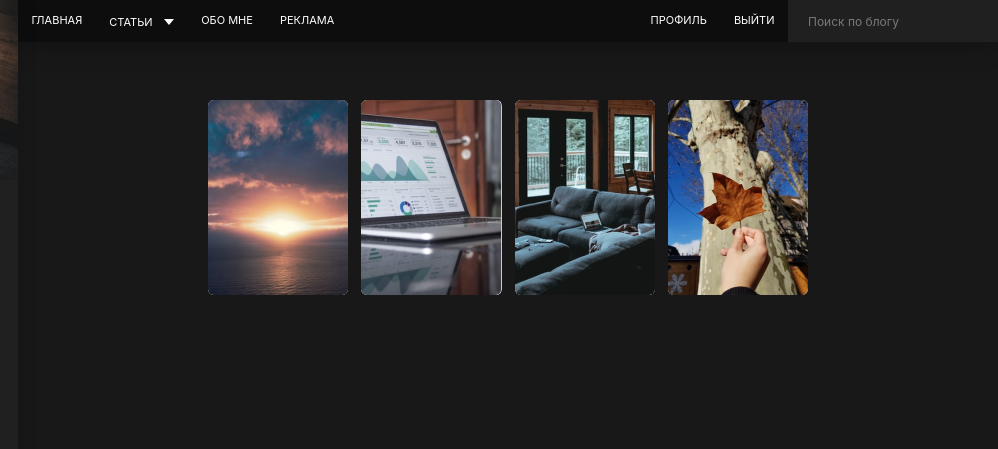
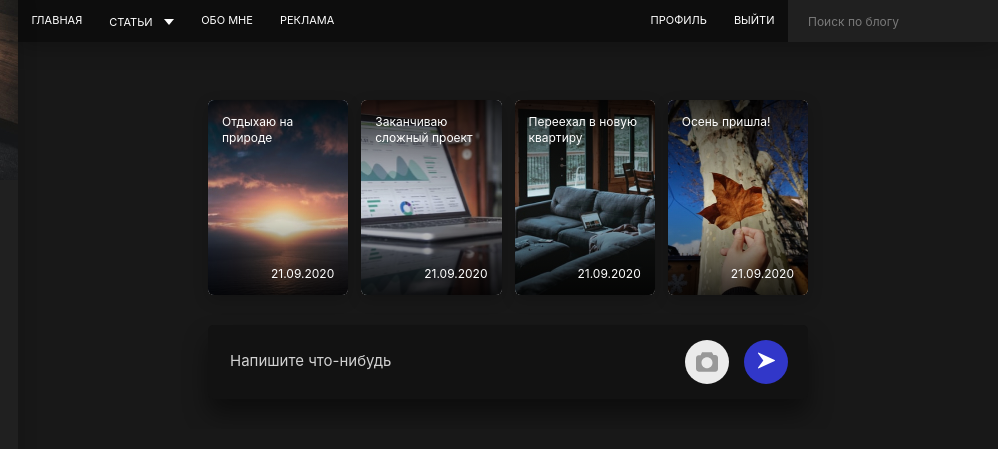
Before and after one commit to dim-glitch/Personal-blog, a website: page src/index.html in a window 1280 px wide. Shown: the top 449 px of the page, 282-1280 px from the left. Drawn offline with nearby package versions, Linux system fonts and the light colour scheme; files that its build step writes are made by us from their sources.

Commit message:
add post

```diff
--- /dev/null
+++ b/src/assets/scss/blocks/add-post.scss
@@ -0,0 +1,58 @@
+.add-post {
+	margin-bottom: 3rem;
+	padding: 1.5rem 2rem;
+	background-color: $secondary;
+	box-shadow: 0px 15px 25px rgba(0, 0, 0, 0.45);
+	border-radius: 5px;
+	position: relative;
+}
+.add-post__form {
+  display: flex;
+  align-items: center;
+}
+.add-post__textarea {
+	display: block;
+  width: 75%;
+  height: 26px;
+	resize: none;
+	font-family: inherit;
+	font-size: 1.5rem;
+	color: $white;
+	background: transparent;
+	border: none;
+	&::placeholder {
+		color: #d2d2d2;
+	}
+}
+.add-post__form-actions {
+	width: 25%;
+	display: flex;
+	justify-content: flex-end;
+}
+
+.add-post__file,
+.add-post__send {
+	display: block;
+	width: 4.4rem;
+	height: 4.4rem;
+	border-radius: 50%;
+	cursor: pointer;
+}
+.add-post__file {
+	background: #ebebeb url("../images/add-photo.svg") center no-repeat;
+
+	input {
+		display: none;
+	}
+	&:hover {
+		background-color: darken(#ebebeb, 5%);
+	}
+}
+.add-post__send {
+	margin-left: 1.5rem;
+	border: none;
+	background: $blue;
+	&:hover {
+		background: darken($blue, 5%);
+	}
+}
--- a/src/assets/scss/blocks/stories.scss
+++ b/src/assets/scss/blocks/stories.scss
@@ -3,9 +3,66 @@
 	grid-template-columns: 1fr 1fr 1fr 1fr;
 	grid-column-gap: 13px;
 	grid-template-rows: 195px;
+	margin-bottom: 3rem;
 }
 .stories__item {
 	background-color: #ccc;
+	cursor: pointer;
 	border-radius: 6px;
 	overflow: hidden;
+	box-shadow: 0 5px 15px rgba($black, 0.2);
+	position: relative;
+
+
+	&::after {
+		content: "";
+		display: block;
+		width: 100%;
+		height: 100%;
+		position: absolute;
+		top: 0;
+		left: 0;
+		z-index: 2;
+		background-image: linear-gradient(
+			180deg,
+			rgba(0, 0, 0, 0.8) 0%,
+			rgba(0, 0, 0, 0) 52.08%,
+			rgba(0, 0, 0, 0.8) 100%
+		);
+	}
+	&:hover{
+		.stories__preview {
+			transform: scale(1.3);
+		}
+	}
 }
+.stories__preview {
+	display: block;
+	width: 100%;
+	height: 100%;
+	object-fit: cover;
+	position: absolute;
+	top: 0;
+	left: 0;
+	z-index: 1;
+	transition: transform .5s ease;
+}
+.stories__title {
+	font-size: 1.2rem;
+	color: $white;
+	position: absolute;
+	line-height: 1.3;
+	top: 0;
+	left: 0;
+	padding: 1.4rem;
+	z-index: 3;
+}
+.stories__date {
+	font-size: 1.2rem;
+	color: $white;
+	position: absolute;
+	bottom: 0;
+	right: 0;
+	padding: 1.4rem;
+	z-index: 3;
+}
--- a/src/assets/scss/style.scss
+++ b/src/assets/scss/style.scss
@@ -32,3 +32,4 @@ body {
 @import "blocks/social.scss";
 @import "blocks/btn.scss";
 @import "blocks/stories.scss";
+@import "blocks/add-post.scss";
--- a/src/index.html
+++ b/src/index.html
@@ -1,22 +1,48 @@
 ---
 layout: default
-title: BrainsCloud | Home
+title: My Blog | Home
 ---
 
 <div class="stories">
   <div class="stories__item">
-    <img src="assets/images/stories/stories-1.jpg" alt="">
+    <img class="stories__preview" src="assets/images/stories/stories-1.jpg" alt="">
+    <div class="stories__title">Отдыхаю на природе</div>
+    <time class="stories__date" datetime="2020-09-21 19:21">21.09.2020</time>
   </div>
   <div class="stories__item">
-    <img src="assets/images/stories/stories-2.jpg" alt="">
+    <img class="stories__preview" src="assets/images/stories/stories-2.jpg" alt="">
+    <div class="stories__title">Заканчиваю
+      сложный проект</div>
+    <time class="stories__date" datetime="2020-09-21 19:21">21.09.2020</time>
 
   </div>
   <div class="stories__item">
-    <img src="assets/images/stories/stories-3.jpg" alt="">
+    <img class="stories__preview" src="assets/images/stories/stories-3.jpg" alt="">
+    <div class="stories__title">Переехал в новую
+      квартиру</div>
+    <time class="stories__date" datetime="2020-09-21 19:21">21.09.2020</time>
 
   </div>
   <div class="stories__item">
-    <img src="assets/images/stories/stories-4.jpg" alt="">
+    <img class="stories__preview" src="assets/images/stories/stories-4.jpg" alt="">
+    <div class="stories__title">Осень пришла!</div>
+    <time class="stories__date" datetime="2020-09-21 19:21">21.09.2020</time>
 
   </div>
 </div>
+<!--x stories x-->
+
+<!-- Add post -->
+<div class="add-post">
+  <form class="add-post__form" action="/" method="post">
+    <textarea class="add-post__textarea" name="post-text" placeholder="Напишите что-нибудь"></textarea>
+    <div class="add-post__form-actions">
+      <label class="add-post__file" for="add-post-file">
+        <input type="file" id="add-post-file">
+      </label>
+      <button class="add-post__send" type="submit">
+        <img src="assets/images/send.svg" alt="Отправить">
+      </button>
+    </div>
+  </form>
+</div>
```
Also changed, not shown: dist/assets/css/style.min.css, dist/assets/images/add-photo.svg (added), dist/assets/images/send.svg (added), dist/assets/images/stories/add-photo.svg (added), dist/assets/images/stories/send.svg (added), dist/index.html, src/assets/images/add-photo.svg (added), src/assets/images/send.svg (added).
